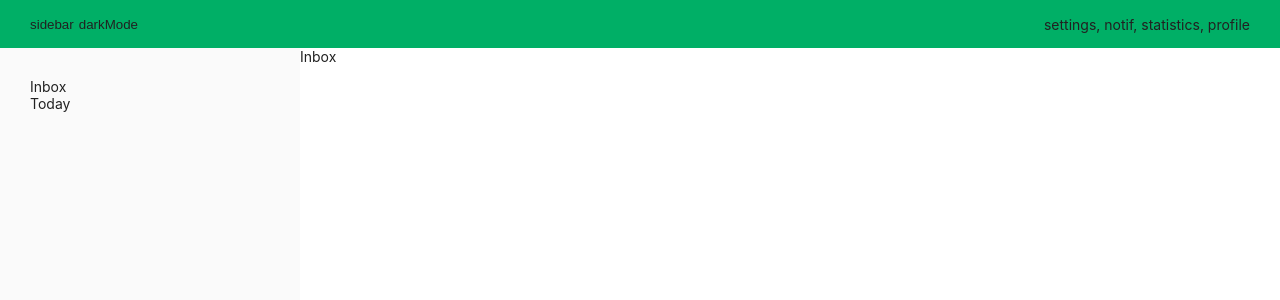
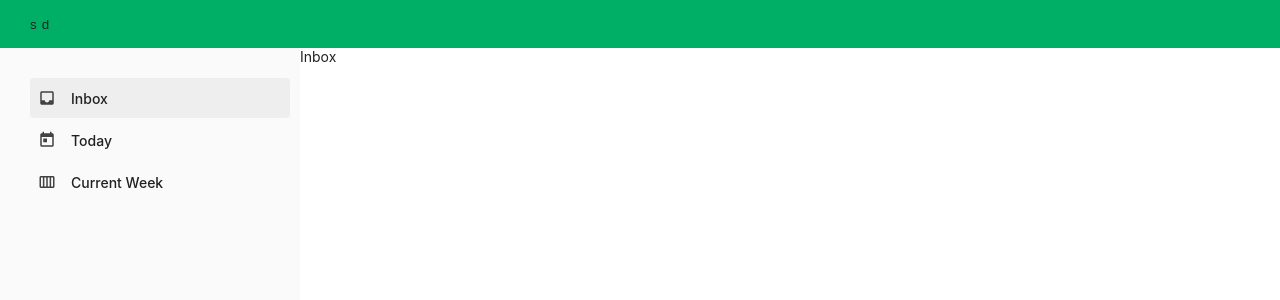
Before and after one commit to Keynotech/EngineeringProjectWeb, a React (Create React App) app: page /inbox in a window 1280 px wide. Shown: the top 300 px of the page. Built offline with nearby package versions, Linux system fonts and the light colour scheme.

Commit message:
create NavItem, improve sidebar responsiveness

```diff
--- a/package.json
+++ b/package.json
@@ -3,7 +3,11 @@
   "version": "0.1.0",
   "private": true,
   "dependencies": {
+    "@emotion/react": "^11.9.0",
+    "@emotion/styled": "^11.8.1",
     "@material-ui/icons": "^4.11.3",
+    "@mui/icons-material": "^5.6.2",
+    "@mui/material": "^5.6.2",
     "@reduxjs/toolkit": "^1.8.1",
     "@testing-library/jest-dom": "^5.16.4",
     "@testing-library/react": "^12.1.4",
--- /dev/null
+++ b/src/components/navigation/NavItem.js
@@ -0,0 +1,57 @@
+import React from "react"
+import { useDispatch } from "react-redux"
+import styled from "styled-components"
+import { NavLink } from "react-router-dom"
+import PropTypes from "prop-types"
+import { hideSidebar } from "../../app/store/features/sidebarSlice"
+
+const Link = styled(NavLink)`
+  transition: all 0.25s ease-in;
+  &:hover {
+    background-color: ${(props) => props.theme.tertiary};
+  }
+  &.active {
+    background-color: ${(props) => props.theme.tertiary};
+  }
+`
+
+const Icon = styled.span`
+  display: flex;
+  align-items: center;
+  width: 28px;
+  height: 24px;
+  margin-right: 5px;
+  font-size: 18px;
+  color: ${(props) => props.theme.textSecondary};
+`
+
+const RouteName = styled.span`
+  font-weight: 500;
+`
+
+function NavItem({ icon, name, route }) {
+  const dispatch = useDispatch()
+
+  const hideSidebarOnMobile = () => {
+    if (window.innerWidth < 768) {
+      dispatch(hideSidebar())
+    }
+  }
+
+  return (
+    <li>
+      <Link to={route} onClick={() => hideSidebarOnMobile()}>
+        <Icon> {icon}</Icon>
+        <RouteName>{name}</RouteName>
+      </Link>
+    </li>
+  )
+}
+
+NavItem.propTypes = {
+  icon: PropTypes.element.isRequired,
+  name: PropTypes.string.isRequired,
+  route: PropTypes.string.isRequired,
+}
+
+export default NavItem
--- a/src/components/navigation/Navigation.js
+++ b/src/components/navigation/Navigation.js
@@ -2,6 +2,7 @@ import React from "react"
 import { BrowserRouter, Routes, Route, Navigate } from "react-router-dom"
 import Today from "../../pages/App/Today/Today"
 import Inbox from "../../pages/App/Inbox/Inbox"
+import CurrentWeek from "../../pages/App/CurrentWeek/CurrentWeek"
 import AppLayout from "../layout/AppLayout"
 
 function Navigation() {
@@ -13,6 +14,7 @@ function Navigation() {
           <Route path="*" element={<Navigate replace to="/" />} />
           <Route path="/today" element={<Today />} />
           <Route path="/inbox" element={<Inbox />} />
+          <Route path="/week" element={<CurrentWeek />} />
         </Route>
       </Routes>
     </BrowserRouter>
--- a/src/components/navigation/sidebar.js
+++ b/src/components/navigation/sidebar.js
@@ -1,33 +1,58 @@
+/* eslint-disable react/no-unstable-nested-components */
 import React from "react"
 import styled, { css } from "styled-components"
 import { useSelector } from "react-redux"
-import { Link } from "react-router-dom"
+import InboxIcon from "@mui/icons-material/Inbox"
+import CalendarViewWeekIcon from "@mui/icons-material/CalendarViewWeek"
+import TodayIcon from "@mui/icons-material/Today"
+import NavItem from "./NavItem"
 
 const Wrapper = styled.nav`
   position: fixed;
-  width: 300px;
+  overflow-y: auto;
+  height: calc(100vh - 56px);
+  width: min(300px, 100vw);
   left: -400px;
-  height: calc(100vh - 56px);
   background-color: ${(props) => props.theme.primary};
-  transition: left 0.25s cubic-bezier(0.42, 0, 1, 1);
+  transition: all 0.25s cubic-bezier(0.42, 0, 1, 1);
 
   ${({ sidebarVisibility }) =>
     sidebarVisibility &&
     css`
       left: 0px;
     `}
+
+  &::-webkit-scrollbar {
+    display: none;
+  }
 `
 
 const Container = styled.div`
-  display: flex;
-  flex-direction: row;
+  width: calc(100% - 40px);
   padding-left: 30px;
   padding-top: 30px;
+  padding-bottom: 30px;
+
+  @media (max-width: 440px) {
+    padding-left: 10px;
+    width: calc(100% - 20px);
+  }
 `
 
-const MenuList = styled.div`
-  display: flex;
-  flex-direction: column;
+const MenuList = styled.ul`
+  li {
+    a {
+      display: flex;
+      align-items: center;
+      flex-direction: row;
+      padding: 8px;
+      border-radius: 4px;
+      min-height: 24px;
+    }
+    &:not(:last-child) {
+      margin-bottom: 2px;
+    }
+  }
 `
 
 function Sidebar() {
@@ -38,8 +63,21 @@ function Sidebar() {
     <Wrapper sidebarVisibility={sidebarVisibility}>
       <Container>
         <MenuList>
-          <Link to="/inbox">Inbox</Link>
-          <Link to="/today">Today</Link>
+          <NavItem
+            icon={<InboxIcon fontSize="inherit" />}
+            name="Inbox"
+            route="/inbox"
+          />
+          <NavItem
+            icon={<TodayIcon fontSize="inherit" />}
+            name="Today"
+            route="/today"
+          />
+          <NavItem
+            route="/week"
+            name="Current Week"
+            icon={<CalendarViewWeekIcon fontSize="inherit" />}
+          />
         </MenuList>
       </Container>
     </Wrapper>
--- a/src/components/navigation/topbar.js
+++ b/src/components/navigation/topbar.js
@@ -1,3 +1,4 @@
+/* eslint-disable react/self-closing-comp */
 import React from "react"
 import { useDispatch } from "react-redux"
 import styled from "styled-components"
@@ -39,19 +40,17 @@ function TopBar() {
       <Container>
         <LeftMenu>
           <button type="button" onClick={() => dispatch(toggleSidebar())}>
-            sidebar
+            s
           </button>
           <button
             style={{ marginLeft: "5px" }}
             type="button"
             onClick={() => dispatch(toggleDarkMode())}
           >
-            darkMode
+            d
           </button>
         </LeftMenu>
-        <RightMenu>
-          <p>settings, notif, statistics, profile</p>
-        </RightMenu>
+        <RightMenu></RightMenu>
       </Container>
     </Wrapper>
   )
--- /dev/null
+++ b/src/pages/App/CurrentWeek/CurrentWeek.js
@@ -0,0 +1,7 @@
+import React from "react"
+
+function CurrentWeek() {
+  return <header>CurrentWeek</header>
+}
+
+export default CurrentWeek
--- a/src/styles/globalStyle.js
+++ b/src/styles/globalStyle.js
@@ -9,16 +9,14 @@ body {
     font-family: 'Inter', sans-serif;
     font-size:14px;
     color: ${({ theme }) => theme.textPrimary};
-    transition: all 0.5s cubic-bezier(0,0,.58,1);
+    transition: all 0.2s cubic-bezier(0,0,.58,1);
 }
-
 h1,h2,h3, header,p, a, a:link, a:active, a:visited, a:hover {
     padding: 0;
     margin:0;
     text-decoration:none;
     color: ${({ theme }) => theme.textPrimary}
 }
-
 button {
     background: none;
     border:0;
@@ -26,13 +24,17 @@ button {
     cursor: pointer;
     color: ${({ theme }) => theme.textPrimary}
 }
-
 input, input:focus {
     outline: none;
     border: 1px solid;
     border-radius: 2px;
     padding: 5px;
 }
+ul {
+    margin: 0;
+    padding: 0;
+    list-style: none;
+}
 `
 
 export default GlobalStyle
```
Also changed, not shown: 1 other file (tests, documents, lock files or other folders).
